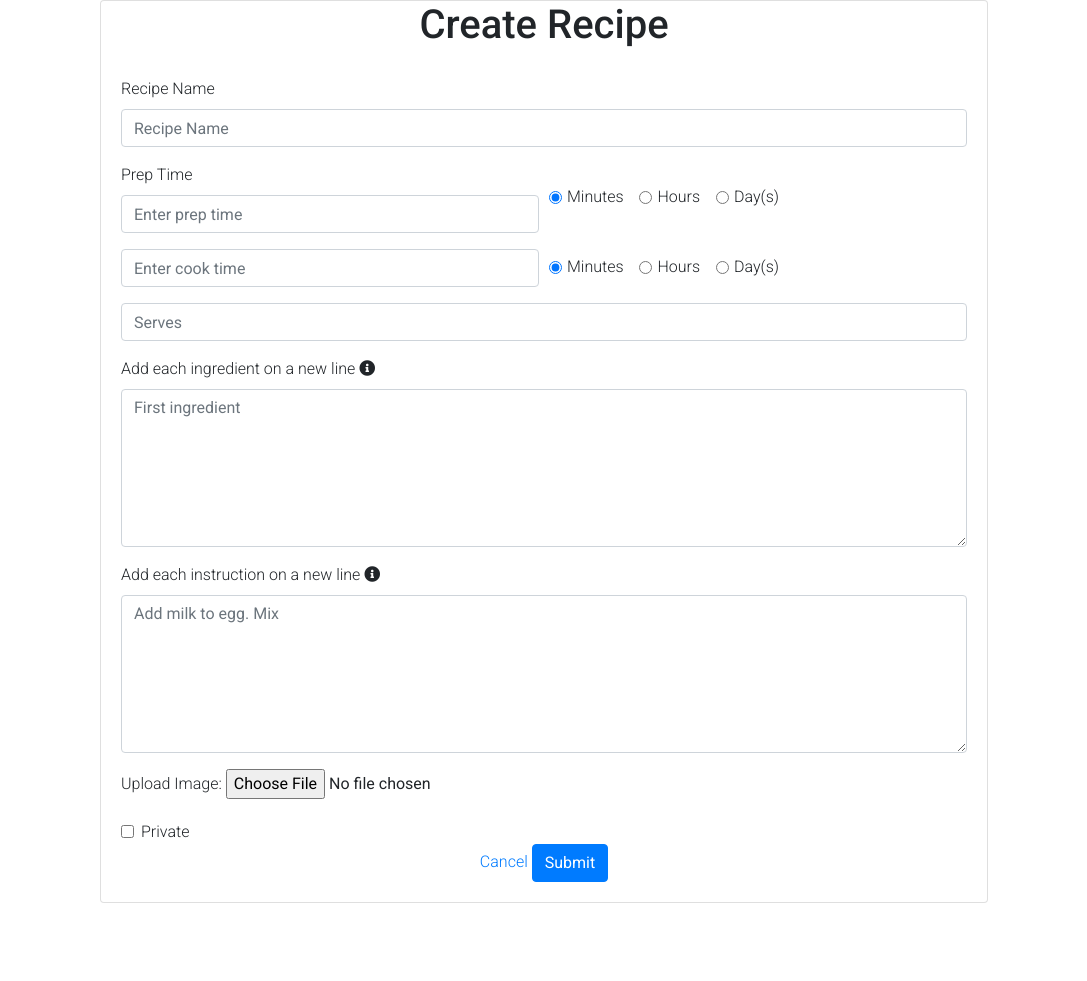
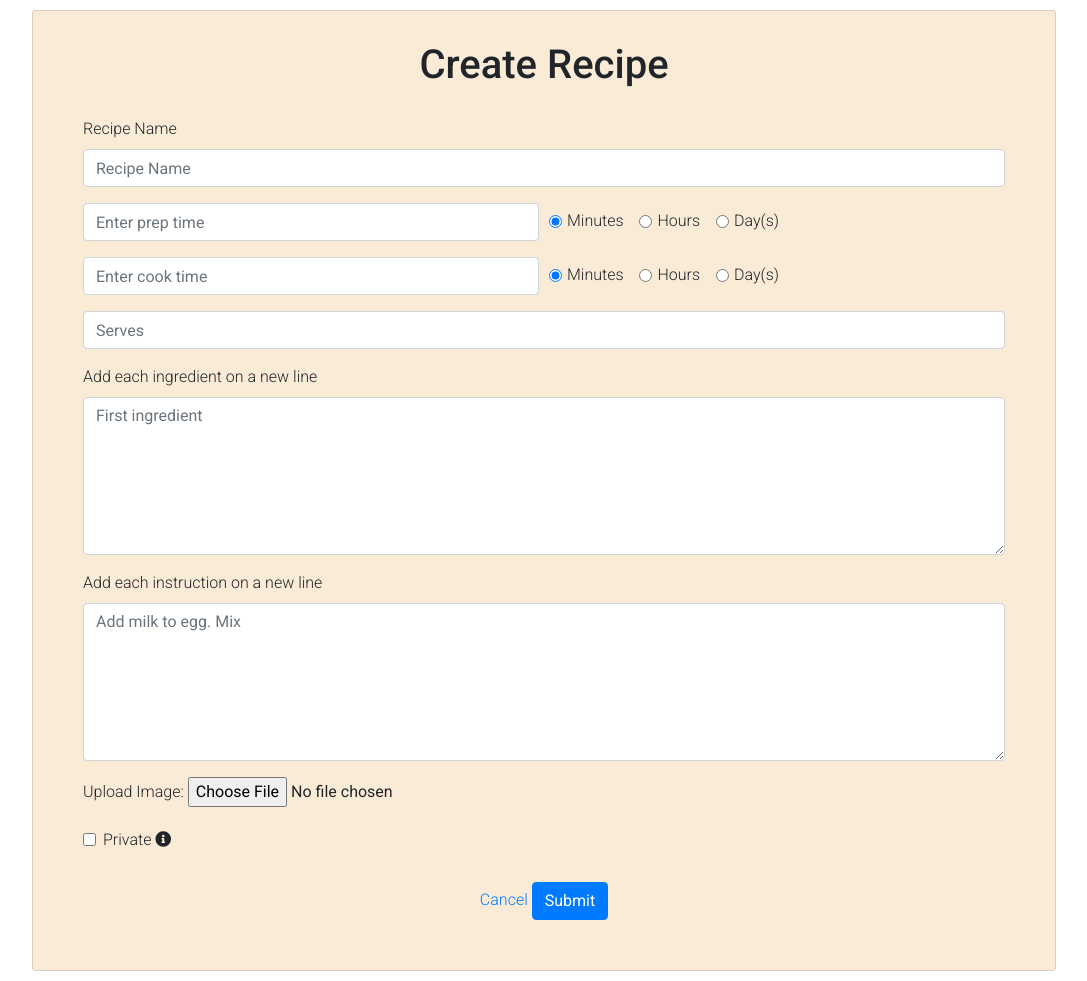
Before and after one commit to Code-Institute-Submissions/Zuhur-milestone3_DecResub, a Flask app: page /create_recipe in a window 1280 px wide. Shown: the part 58-1039 px from the top of the page, without its empty margins (96-1183 px from the left). Before the commit the page ends 961 px from the top, so only its background shows below. Run offline with Flask 2, Linux system fonts and the light colour scheme; some libraries are stand-ins or nearby versions.

Commit message:
Add styling to create recipes form

```diff
--- a/static/css/style.css
+++ b/static/css/style.css
@@ -161,7 +161,7 @@ footer p {
 }
 
 
-/*----------------------------------- Recipes Page */
+/*----------------------------------- AllRecipes Page */
 
 
 .card-recipe .card-body {
@@ -178,8 +178,21 @@ footer p {
 /*----------------------------------- Create Recipe */
 
 .create-card{
+    background-color: antiquewhite;
     width: 80%;
-    margin: auto;
+    margin: 10px auto;
+    padding: 30px;
+}
+
+@media (max-width: 625px) {
+    .create-card {
+        width: 100%;
+        margin: 0;
+    }
+}
+
+.cancel-submit {
+    margin-top: 30px;
 }
 
 /*----------------------------------- View Recipe */
--- a/templates/create_recipe.html
+++ b/templates/create_recipe.html
@@ -1,8 +1,7 @@
 {% extends "base.html" %}
 
 {% block content%}
-    <div class="container">
-        <div class="card create-card">
+    <div class="container card create-card">
         <h1 class="text-center">Create Recipe</h1>
         <div class="card-body create-recipe-card-body">
             <form action=" {{url_for('create_recipe')}} " method="POST" enctype="multipart/form-data">
@@ -14,7 +13,7 @@
                 <!-- Prep Time -->
                 <div class="form-row align-items-center">
                     <div class="form-group col-6">
-                            <label for="prep_time">Prep Time</label>
+                        <label class="sr-only" for="prep_time">Prep Time</label>
                         <input type="number" class="form-control" id="prep_time" name="prep_time" min="0" max="1000" placeholder="Enter prep time" step="0.1" required>
                     </div>
                     <div class="form-group col-6">
@@ -35,7 +34,7 @@
                 <!-- Cook Time -->
                 <div class="form-row align-items-center">
                     <div class="form-group col-6">
-                            <label class="sr-only" for="prep_time">Cook Time</label>
+                        <label class="sr-only" for="cook_time">Cook Time</label>
                         <input type="number" class="form-control" id="cook_time" name="cook_time" min="0" max="1000" placeholder="Enter cook time" step="0.1" required>
                     </div>
                     <div class="form-group col-6">
@@ -62,17 +61,13 @@
 
                 <!-- Ingredients -->
                 <div class="form-group">
-                        <label for="ingredients">Add each ingredient on a new line
-                            <i class="fas fa-info-circle" data-toggle="popover" title="Popover title" data-content="And here's some amazing content. It's very engaging. Right?"></i>
-                        </label>
+                    <label for="ingredients">Add each ingredient on a new line </label>
                     <textarea class="form-control" id="ingredients" name="ingredients" rows="6" placeholder="First ingredient"></textarea>
                 </div>
 
                 <!-- Instructions -->
                 <div class="form-group">
-                        <label for="instructions">Add each instruction on a new line
-                            <i class="fas fa-info-circle" data-toggle="popover" title="Popover title" data-content="And here's some amazing content. It's very engaging. Right?"></i>
-                        </label>
+                    <label for="instructions">Add each instruction on a new line </label>
                     <textarea class="form-control" id="instructions" name="instructions" rows="6" placeholder="Add milk to egg. Mix"></textarea>
                 </div>
 
@@ -85,8 +80,10 @@
                 <!-- Private -->
                 <div class="form-check">
                     <input type="checkbox" class="form-check-input" id="is_private" name="is_private" >
-                        <label class="form-check-label" for="is_private"> Private </label>
+                    <label class="form-check-label" for="is_private"> Private </label> <i class="fas fa-info-circle" data-toggle="popover" data-content="Select if you want this recipe to be private"></i>
                 </div>
+
+                <!-- Buttons -->
                 <div class="cancel-submit text-center">
                     <a href=" {{url_for('allrecipes')}} " class="cancel-btn">Cancel</a>
                     <button type="submit" class="btn btn-primary">Submit</button>
@@ -94,6 +91,5 @@
             </form>
         </div>
     </div>
-    </div>
 
 {% endblock %}
```
Lines whose indentation alone changed are shown as unchanged.
